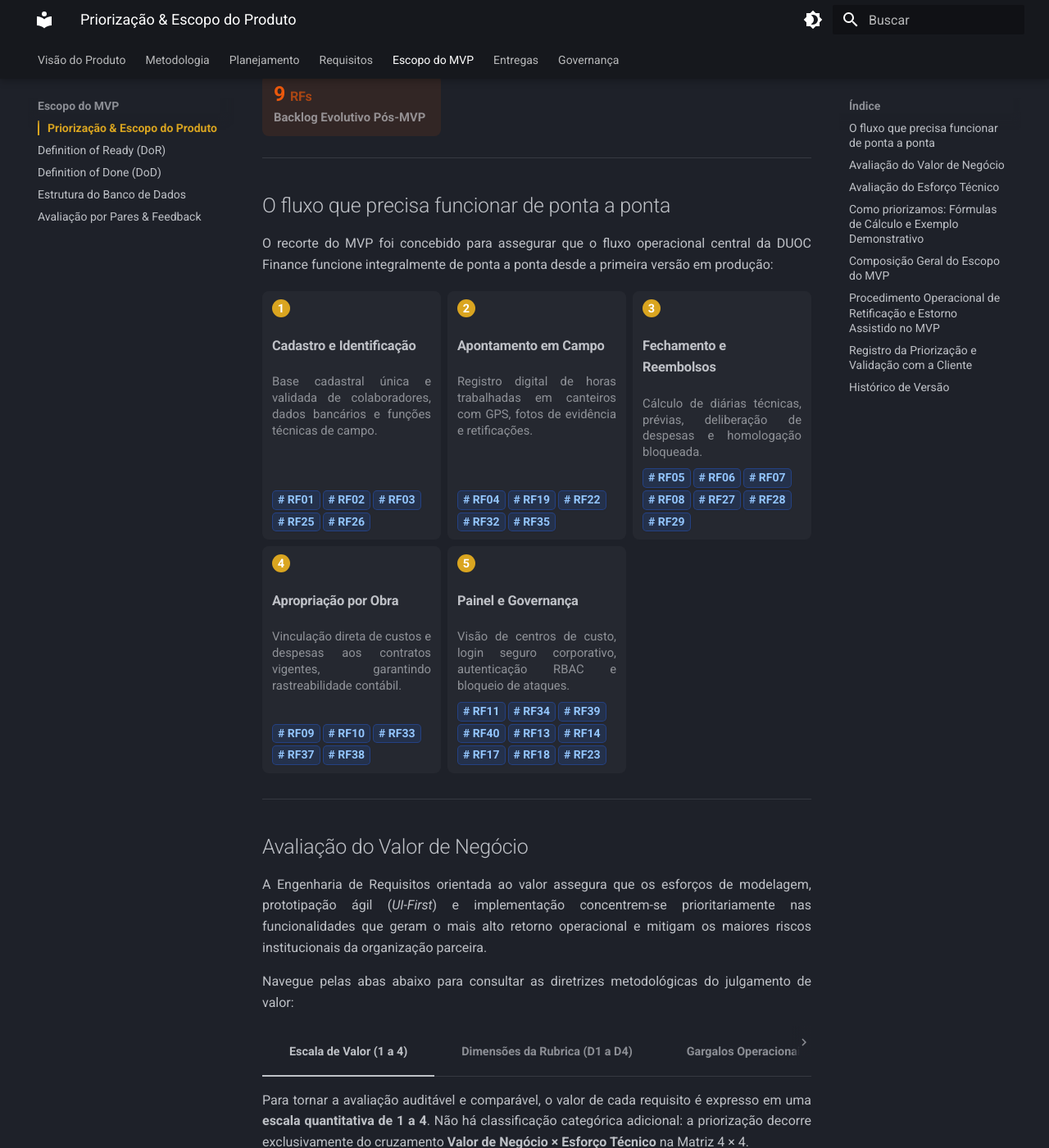
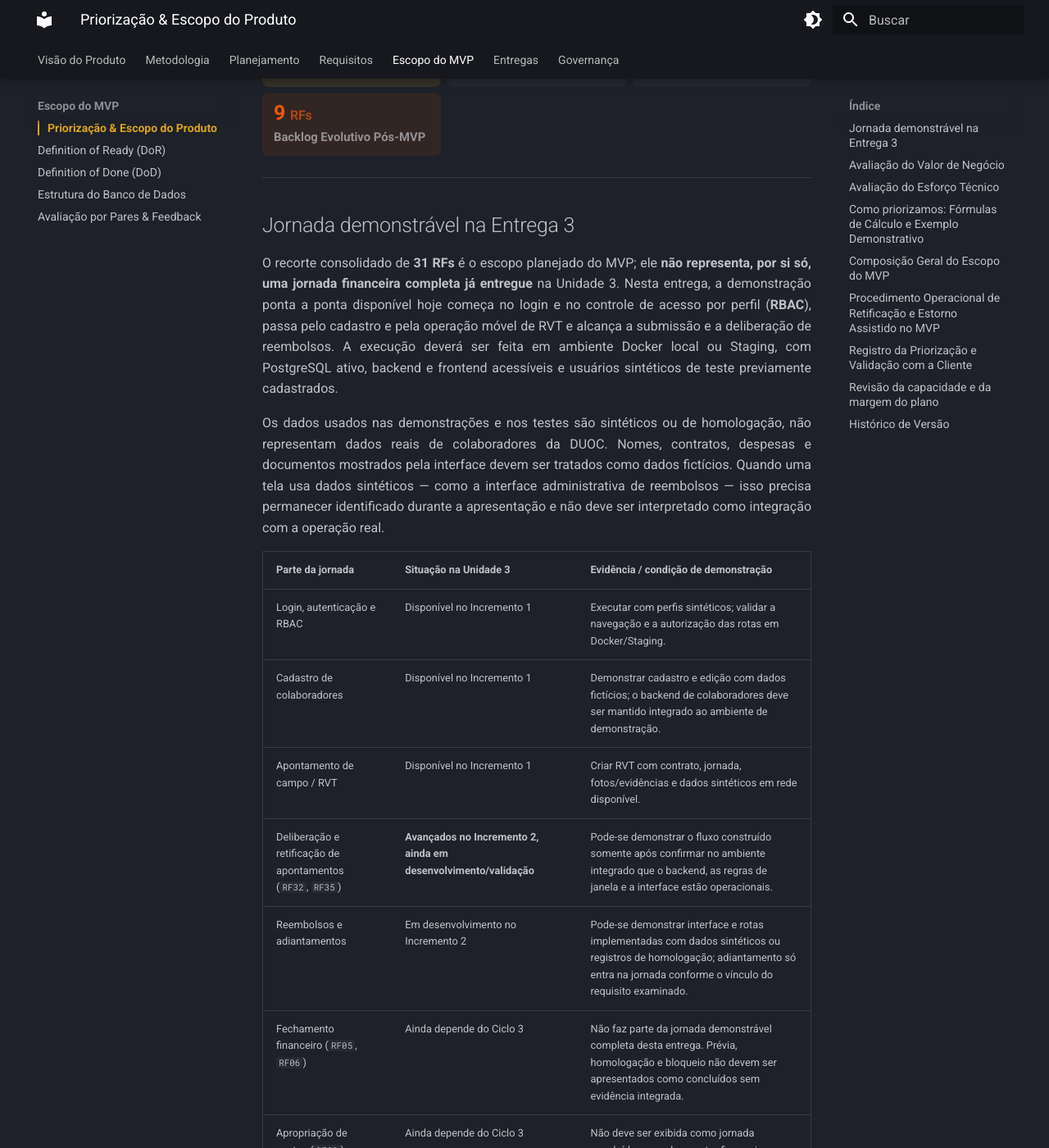
Before and after one commit to mdsreq-fga-unb/REQ-2026.2-T01-DUOC-Finance, an MkDocs documentation site: the page built from docs/requisitos/priorizacao.md, in a window 1280 px wide and 1400 px high, scrolled down 408 px. Shown: the whole window at 82% size. Built offline with MkDocs 1.6.1 and Material for MkDocs 9.7.7, drawn with Linux system fonts in a browser that asks for light colours; some of the changed text lies outside the part shown.

Commit message:
docs: esclarecer jornada demonstravel do MVP

```diff
--- a/docs/requisitos/priorizacao.md
+++ b/docs/requisitos/priorizacao.md
@@ -13,7 +13,7 @@ Este documento consolida o **modelo metodológico integrado de priorização e d
   </div>
   <div class="stat-card">
     <span class="stat-num">270 <small>horas</small></span>
-    <span class="stat-label">Capacidade Líquida (Demanda: 266,5 h)</span>
+    <span class="stat-label">Capacidade Líquida (Demanda: 266,5 h; margem: 3,5 h)</span>
   </div>
   <div class="stat-card stat-warn">
     <span class="stat-num">9 <small>RFs</small></span>
@@ -23,9 +23,24 @@ Este documento consolida o **modelo metodológico integrado de priorização e d
 
 ---
 
-## O fluxo que precisa funcionar de ponta a ponta
+## Jornada demonstrável na Entrega 3
 
-O recorte do MVP foi concebido para assegurar que o fluxo operacional central da DUOC Finance funcione integralmente de ponta a ponta desde a primeira versão em produção:
+O recorte consolidado de **31 RFs** é o escopo planejado do MVP; ele **não representa, por si só, uma jornada financeira completa já entregue** na Unidade 3. Nesta entrega, a demonstração ponta a ponta disponível hoje começa no login e no controle de acesso por perfil (**RBAC**), passa pelo cadastro e pela operação móvel de RVT e alcança a submissão e a deliberação de reembolsos. A execução deverá ser feita em ambiente Docker local ou Staging, com PostgreSQL ativo, backend e frontend acessíveis e usuários sintéticos de teste previamente cadastrados.
+
+Os dados usados nas demonstrações e nos testes são sintéticos ou de homologação, não representam dados reais de colaboradores da DUOC. Nomes, contratos, despesas e documentos mostrados pela interface devem ser tratados como dados fictícios. Quando uma tela usa dados sintéticos — como a interface administrativa de reembolsos — isso precisa permanecer identificado durante a apresentação e não deve ser interpretado como integração com a operação real.
+
+| Parte da jornada | Situação na Unidade 3 | Evidência / condição de demonstração |
+| :--- | :--- | :--- |
+| Login, autenticação e RBAC | Disponível no Incremento 1 | Executar com perfis sintéticos; validar a navegação e a autorização das rotas em Docker/Staging. |
+| Cadastro de colaboradores | Disponível no Incremento 1 | Demonstrar cadastro e edição com dados fictícios; o backend de colaboradores deve ser mantido integrado ao ambiente de demonstração. |
+| Apontamento de campo / RVT | Disponível no Incremento 1 | Criar RVT com contrato, jornada, fotos/evidências e dados sintéticos em rede disponível. |
+| Deliberação e retificação de apontamentos (`RF32`, `RF35`) | **Avançados no Incremento 2, ainda em desenvolvimento/validação** | Pode-se demonstrar o fluxo construído somente após confirmar no ambiente integrado que o backend, as regras de janela e a interface estão operacionais. |
+| Reembolsos e adiantamentos | Em desenvolvimento no Incremento 2 | Pode-se demonstrar interface e rotas implementadas com dados sintéticos ou registros de homologação; adiantamento só entra na jornada conforme o vínculo do requisito examinado. |
+| Fechamento financeiro (`RF05`, `RF06`) | Ainda depende do Ciclo 3 | Não faz parte da jornada demonstrável completa desta entrega. Prévia, homologação e bloqueio não devem ser apresentados como concluídos sem evidência integrada. |
+| Apropriação de custos (`RF09`) | Ainda depende do Ciclo 3 | Não deve ser exibida como jornada concluída; aguarda o motor financeiro, fechamento homologado e backend necessário. |
+
+!!! warning "Limite da entrega parcial"
+    Deliberação/retificação de apontamentos (`RF32` e `RF35`) já avançaram no Incremento 2, mas precisam ser claramente distinguidas dos requisitos ainda não iniciados ou sem ciclo fechado. Fechamento (`RF05` e `RF06`) e apropriação de custos (`RF09`) ainda aguardam o desenvolvimento do Ciclo 3 e o backend de colaboradores no encadeamento necessário. Por isso, esta entrega não demonstra integralmente o fluxo cadastral, operacional e financeiro do MVP consolidado.
 
 <div class="journey-list">
   <div class="journey-item">
@@ -618,12 +633,28 @@ A [Ata da Reunião 05](../governanca/atas/reuniao-05.md) registra a sessão de a
 
 | Tópico Deliberado | Decisão / Escopo Registrado | Status Perante a Cliente | Evidência Rastreável |
 | :--- | :--- | :--- | :--- |
-| **Linha de corte do MVP** | Escopo aprovado internamente com ressalvas na Reunião 05 e consolidado posteriormente em 31 RFs (inclusão de RF32 a RF35 e dos decompostos RF37 a RF40). | **Pendente de validação** | [Ata 05, Decisão D5](../governanca/atas/reuniao-05.md#decisao-d5-mvp) e [Linha de Corte do MVP](#linha-de-corte-do-mvp). |
+| **Linha de corte do MVP** | Escopo aprovado internamente com ressalvas na Reunião 05 e consolidado posteriormente em 31 RFs (inclusão de RF32 a RF35 e dos decompostos RF37 a RF40). | **Pendente de validação pela cliente** | [Ata 05, Decisão D5](../governanca/atas/reuniao-05.md#decisao-d5-mvp) e [Linha de Corte do MVP](#linha-de-corte-do-mvp). Confirmar se o corte de 31 RFs permanece a base do aceite e quais itens podem seguir no backlog sem alterar a homologação. |
 | **Inclusão de indicadores (RF11)** | Incluir a filtragem de custos por obra no escopo prioritário do MVP. | **Pendente de validação** | [Ata 05, Decisão D1](../governanca/atas/reuniao-05.md#decisao-d1-rf11) e [Especificação do RF11](index.md#rf11). |
-| **Tratamento do estorno (RF21)** | Retirar o estorno automático do MVP e manter tratamento operacional assistido. | **Pendente de validação** | [Ata 05, Decisão D2](../governanca/atas/reuniao-05.md#decisao-d2-rf21) e [Especificação do RF21](index.md#rf21). |
-| **Postergação do modo offline (RNF01)** | Classificar a operação offline completa como evolutiva. | **Pendente de validação** | [Ata 05, Decisão D4](../governanca/atas/reuniao-05.md#decisao-d4-rnf01) e [Classificação dos RNFs](index.md#catalogo-nao-funcionais). |
+| **Tratamento do estorno (RF21)** | Retirar o estorno automático em lote do MVP e manter procedimento assistido após homologação. | **Pendente de validação pela cliente** | [Ata 05, Decisão D2](../governanca/atas/reuniao-05.md#decisao-d2-rf21) e [Especificação do RF21](index.md#rf21). Confirmar se correções pós-fechamento poderão exigir reabertura do lote autorizada pelo administrador financeiro, preservando a trilha de auditoria. |
+| **Postergação do modo offline (RNF01)** | Postergar o funcionamento completo offline no canteiro para evolução posterior ao MVP. | **Pendente de validação pela cliente** | [Ata 05, Decisão D4](../governanca/atas/reuniao-05.md#decisao-d4-rnf01) e [Classificação dos RNFs](index.md#catalogo-nao-funcionais). Confirmar que o uso em campo, sem conexão, exigirá contorno manual ou operação tolerante até recuperar a rede; a ausência de sincronização automática não pode ser apresentada como concluída. |
 | **Exportação de auditoria (RF16)** | Manter relatórios avançados de auditoria fora do escopo inicial do MVP. | **Pendente de validação** | [Ata 05, Decisão D3](../governanca/atas/reuniao-05.md#decisao-d3-rf16) e [Especificação do RF16](index.md#rf16). |
 | **Segurança e infraestrutura** | Registrar como mandatórios no MVP os requisitos de login, RBAC e integridade. | **Pendente de validação** | [Ata 05, Decisão D6](../governanca/atas/reuniao-05.md#decisao-d6-seguranca-infraestrutura) e [Classificação dos RNFs](index.md#catalogo-nao-funcionais). |
+
+---
+
+## Revisão da capacidade e da margem do plano
+
+A página registra demanda consolidada de **266,5 horas** sobre capacidade líquida de **270 horas**, resultando em margem nominal de apenas **3,5 horas** (≈ 1,3% da capacidade). Essa reserva é insuficiente para assumir, sem risco, correções pós-UAT, retrabalho de integração, estabilização dos requisitos ainda em desenvolvimento, preparação do ambiente de demonstração e validação formal com a cliente.
+
+Antes da consolidação do Incremento 3, a equipe deve reservar capacidade explícita para:
+
+* integração entre colaboradores, RVT, reembolsos, fechamento e apropriação;
+* correções dos fluxos de `RF32` e `RF35` e do backend de colaboradores;
+* implementação e testes de `RF05`, `RF06` e `RF09`;
+* execução da UAT, correções priorizadas e registro do aceite;
+* ajustes documentais derivados das decisões pendentes de corte, modo offline e estorno assistido.
+
+Os itens devem ser reestados pela ordem de risco e, se necessário, o corte do MVP deve ser confirmado pela cliente antes de incorporar trabalho adicional fora da capacidade atual.
 
 ---
 
@@ -635,3 +666,4 @@ A [Ata da Reunião 05](../governanca/atas/reuniao-05.md) registra a sessão de a
 | `2.0` | 28/09/2026 | Consolidação da Matriz 4×4 cartesiana e definição do primeiro corte preliminar do MVP alinhado na Reunião 05. | Matheus Ribeiro | Eric Araújo |
 | `3.0` | 10/11/2026 | Expansão atômica para 40 RFs (31 no MVP / 9 Pós-MVP) com desmembramento de contratos e centros de custo (RF37 a RF40) em mapeamento 1:1 com Histórias de Usuário. | Paulo Nery | Matheus Ribeiro |
 | `4.0` | 16/11/2026 | Reformulação visual compacta: resumo estatístico contido, fluxo ponta a ponta, tabelas metodológicas de avaliação (VB e EC), alternador dinâmico de visualização (Características vs Matriz 4x4), fórmulas limpas e procedimento de retificação assistida. | Matheus Ribeiro Szervinsk | Equipe Cascata Ágil |
+| `4.1` | 27/11/2026 | Atualização da jornada demonstrável da Unidade 3, separação das dependências do Ciclo 3, registro das validações pendentes com a cliente e revisão da margem de 3,5 horas sobre a capacidade planejada. | Equipe Cascata Ágil | — |
```
